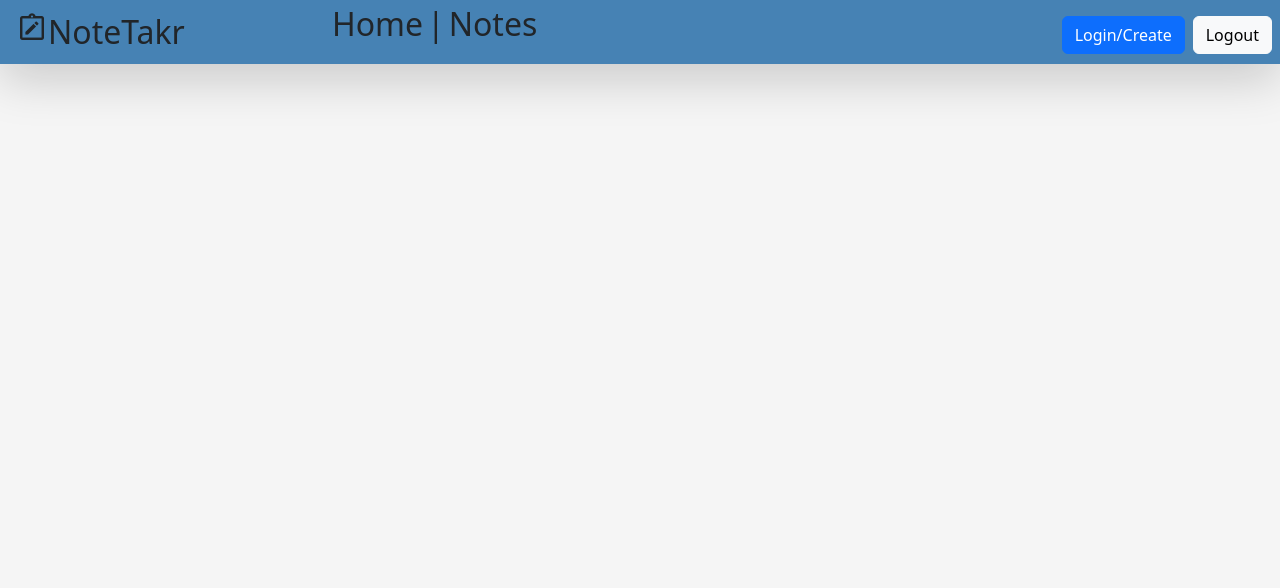
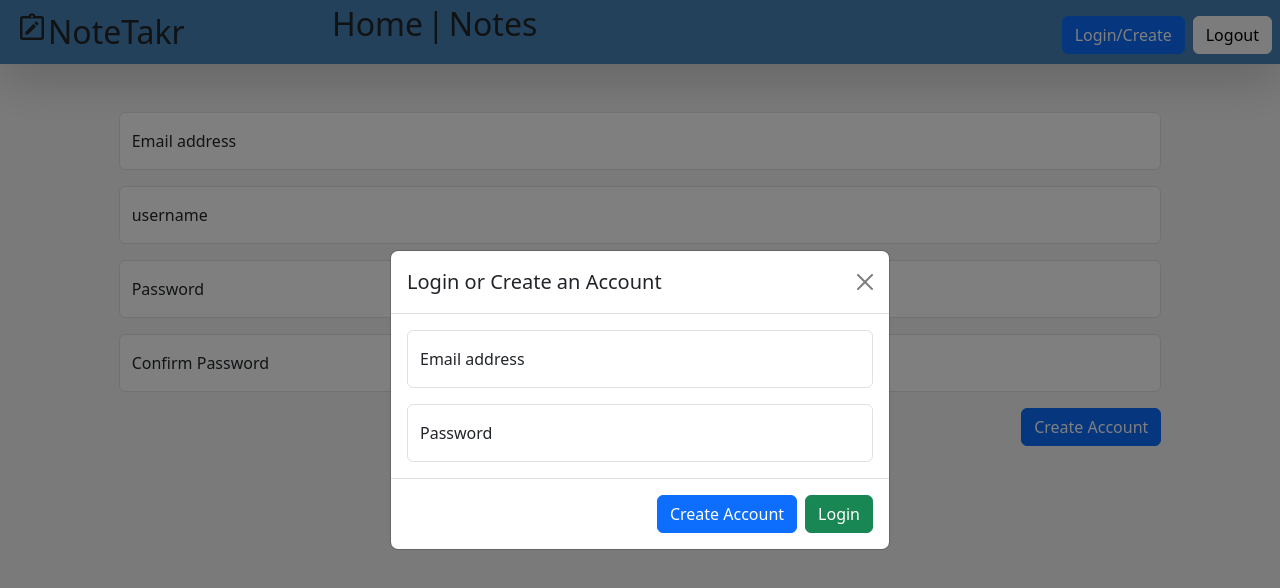
Before and after one commit to EricTimRussell/NoteTaker, a Vue app: page /createAccount in a window 1280 px wide. Both pictures are taken after a click on the button "Login/Create". Shown: the top 588 px of the page. Built offline with nearby package versions, Linux system fonts and the light colour scheme; no server answers; the database is empty; what vue-sweetalert2 would draw is missing.

Commit message:
styling login and create account comps

```diff
--- a/src/App.vue
+++ b/src/App.vue
@@ -5,6 +5,7 @@
 
 
   <RouterView />
+  <LoginModalComponent />
 </template>
 
 <script setup>
@@ -12,6 +13,7 @@ import { RouterView } from 'vue-router'
 import NavbarCompnent from "./components/NavbarCompnent.vue";
 import { useStoreNotes } from "./stores/storeNotes";
 import { onMounted } from "vue";
+import LoginModalComponent from "./components/LoginModalComponent.vue";
 
 const storeNotes = useStoreNotes()
 
--- /dev/null
+++ b/src/components/LoginModalComponent.vue
@@ -0,0 +1,34 @@
+<template>
+  <div id="loginModal" class="modal" tabindex="-1">
+    <div class="modal-dialog modal-dialog-centered">
+      <div class="modal-content">
+        <div class="modal-header">
+          <h5 class="modal-title">Login or Create an Account</h5>
+          <button type="button" class="btn-close" data-bs-dismiss="modal" aria-label="Close"></button>
+        </div>
+        <div class="modal-body">
+          <div class="form-floating mb-3">
+            <input type="email" class="form-control" id="floatingInput" placeholder="name@example.com">
+            <label for="floatingInput">Email address</label>
+          </div>
+          <div class="form-floating">
+            <input type="password" class="form-control" id="floatingPassword" placeholder="Password">
+            <label for="floatingPassword">Password</label>
+          </div>
+        </div>
+        <div class="modal-footer">
+          <RouterLink to="/createAccount">
+            <button type="button" class="btn btn-primary" data-bs-dismiss="modal">Create Account</button>
+          </RouterLink>
+          <button type="button" class="btn btn-success">Login</button>
+        </div>
+      </div>
+    </div>
+  </div>
+</template>
+
+<script setup>
+
+</script>
+
+<style lang="scss" scoped></style>
--- a/src/components/NavbarCompnent.vue
+++ b/src/components/NavbarCompnent.vue
@@ -18,7 +18,7 @@
       </div>
       <div class="d-flex justify-content-end col-sm-4 col-md-7 d-none d-sm-flex p-2">
         <div class="pt-2 px-2">
-          <button class="btn btn-primary">Login/Create</button>
+          <button class="btn btn-primary" data-bs-toggle="modal" data-bs-target="#loginModal">Login/Create</button>
         </div>
         <div class="pt-2">
           <button class="btn btn-light">Logout</button>
--- a/src/components/NoteFormComponent.vue
+++ b/src/components/NoteFormComponent.vue
@@ -21,6 +21,7 @@ import { ref } from "vue";
 import { useStoreNotes } from "@/stores/storeNotes";
 import { vAutofocus } from "@/directives/vAutofocus";
 import { useWatchCharacters } from "@/composables/useWatchCharacters";
+import Swal from "sweetalert2";
 
 const storeNotes = useStoreNotes()
 
@@ -29,7 +30,6 @@ const newNote = ref({ title: '', content: '', })
 function handleAddNote() {
   let date = new Date().getTime()
   storeNotes.addNote(newNote, date)
-
   newNote.value = ref({ title: '', content: '' })
 }
 
--- a/src/router/index.js
+++ b/src/router/index.js
@@ -2,6 +2,8 @@ import { createRouter, createWebHistory } from 'vue-router'
 import HomeView from '@/views/HomeView.vue'
 import NotesViewVue from "@/views/NotesView.vue"
 import EditNoteView from "@/views/EditNoteView.vue"
+import CreateAccountView from "@/views/CreateAccountView.vue"
+
 
 const router = createRouter({
   history: createWebHistory(import.meta.env.BASE_URL),
@@ -20,6 +22,11 @@ const router = createRouter({
       path: '/editNote/:id',
       name: 'editNote',
       component: EditNoteView
+    },
+    {
+      path: '/createAccount',
+      name: 'createAccount',
+      component: CreateAccountView
     }
   ]
 })
--- /dev/null
+++ b/src/views/CreateAccountView.vue
@@ -0,0 +1,36 @@
+<template>
+  <section class="container-fluid">
+    <div class="row justify-content-center">
+      <div class="col-10 py-5">
+        <div class="form-floating mb-3">
+          <input type="email" class="form-control" id="email" placeholder="name@example.com">
+          <label for="email">Email address</label>
+        </div>
+        <div class="form-floating mb-3">
+          <input type="text" class="form-control" id="username" placeholder="username">
+          <label for="username">username</label>
+        </div>
+        <div class="form-floating mb-3">
+          <input type="password" class="form-control" id="password" placeholder="Password">
+          <label for="password">Password</label>
+        </div>
+        <div class="form-floating mb-3">
+          <input type="password" class="form-control" id="confirmPassword" placeholder="Password">
+          <label for="confirmPassword">Confirm Password</label>
+        </div>
+        <div class="d-flex justify-content-end">
+          <button class="btn btn-primary">Create Account</button>
+        </div>
+      </div>
+    </div>
+  </section>
+</template>
+
+<script setup>
+
+
+
+
+</script>
+
+<style scoped></style>
```
